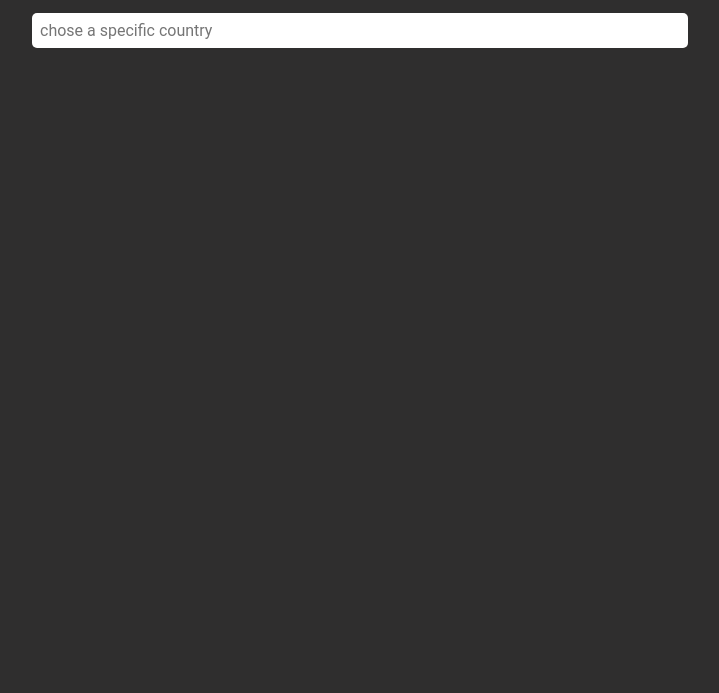
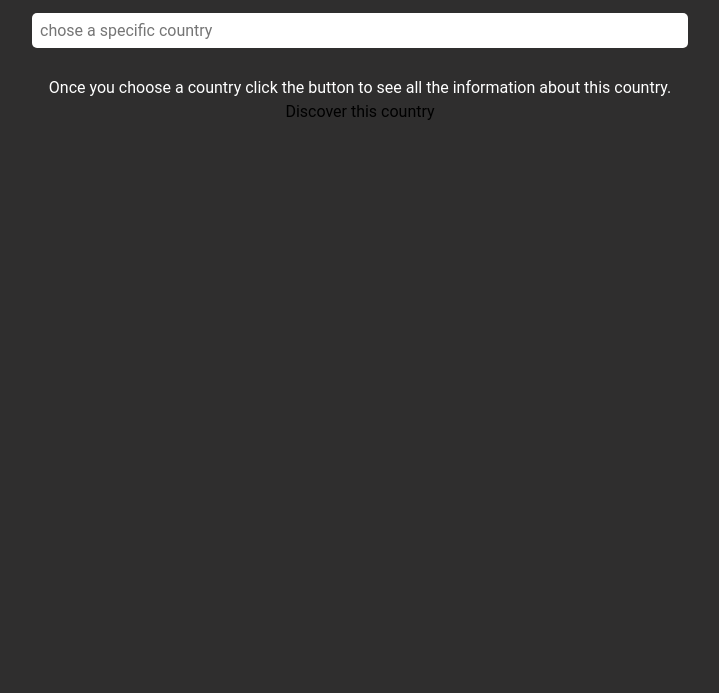
Before and after one commit to ProFrancis/REST-Countries, a plain HTML site: page index.html in a window 1280 px wide. Shown: the part 107-800 px from the top of the page, without its empty margins (280-999 px from the left). Drawn offline with Linux system fonts and the light colour scheme; no server answers.

Commit message:
add function to button discover

```diff
--- a/css/myStyle.css
+++ b/css/myStyle.css
@@ -52,7 +52,7 @@ input{
 	border-radius: 5px;
 	padding: 0.5em 0.5em;
 }
-input:focus{
+input:focus, button:focus{
   outline: none;
 }
 section{
@@ -90,3 +90,14 @@ p{
   color: black;
   line-height: 2em;
 }
+p::first-letter{
+  text-transform: capitalize;
+}
+#discover > p{
+  color: var(--primary-color);
+}
+button{
+  padding: 1em;
+  cursor: pointer;
+  border-radius: 5px;
+}
--- a/index.html
+++ b/index.html
@@ -24,6 +24,10 @@
           placeholder="chose a specific country"
         />
         <div id="list"></div>
+        <div id="discover">
+          <p>Once you choose a country click the button to see all the information about this country.</p>
+          <span id="span" onclick="discover()" >Discover this country</span>
+        </div>
     </section>
   </main>
   <script src="./js/api.js"></script>
--- a/js/api.js
+++ b/js/api.js
@@ -21,6 +21,17 @@ function ajaxGet(url, callback) {
 
 ajaxGet('https://restcountries.eu/rest/v2/all', function(response){
   var data = JSON.parse(response)
+
+  discover = () => {
+    let val = search.value.toUpperCase()
+    let domHtml
+    const rest = data.map(state => {
+      if(state.name.toUpperCase().includes(val)){
+        console.log(state)
+        domHtml += ` `
+      }
+    })
+  }
 
   searchStates = async searchText => {
     let matches = await data.filter(state => {
@@ -53,7 +64,7 @@ outputHtml = matches => {
         <img src="${match.flag}" alt="">
         <p>la population de ${match.name} est de ${match.population} habitans</p>
         <p>sa capitale est ${match.capital}</p>
-        <p>sa monnaie est ${string = array.includes(match.currencies[0].name.charAt(0).toUpperCase()) ? "l '" : "le "} ${match.currencies[0].name}</p>
+        <p>sa monnaie est ${string = array.includes(match.currencies[0].name.charAt(0).toUpperCase()) ? "l'" : "le "}${match.currencies[0].name}</p>
         <p>Ce pays est situé en ${match.region}, plus précisément en ${match.subregion}</p>
       </div>
     `
```
